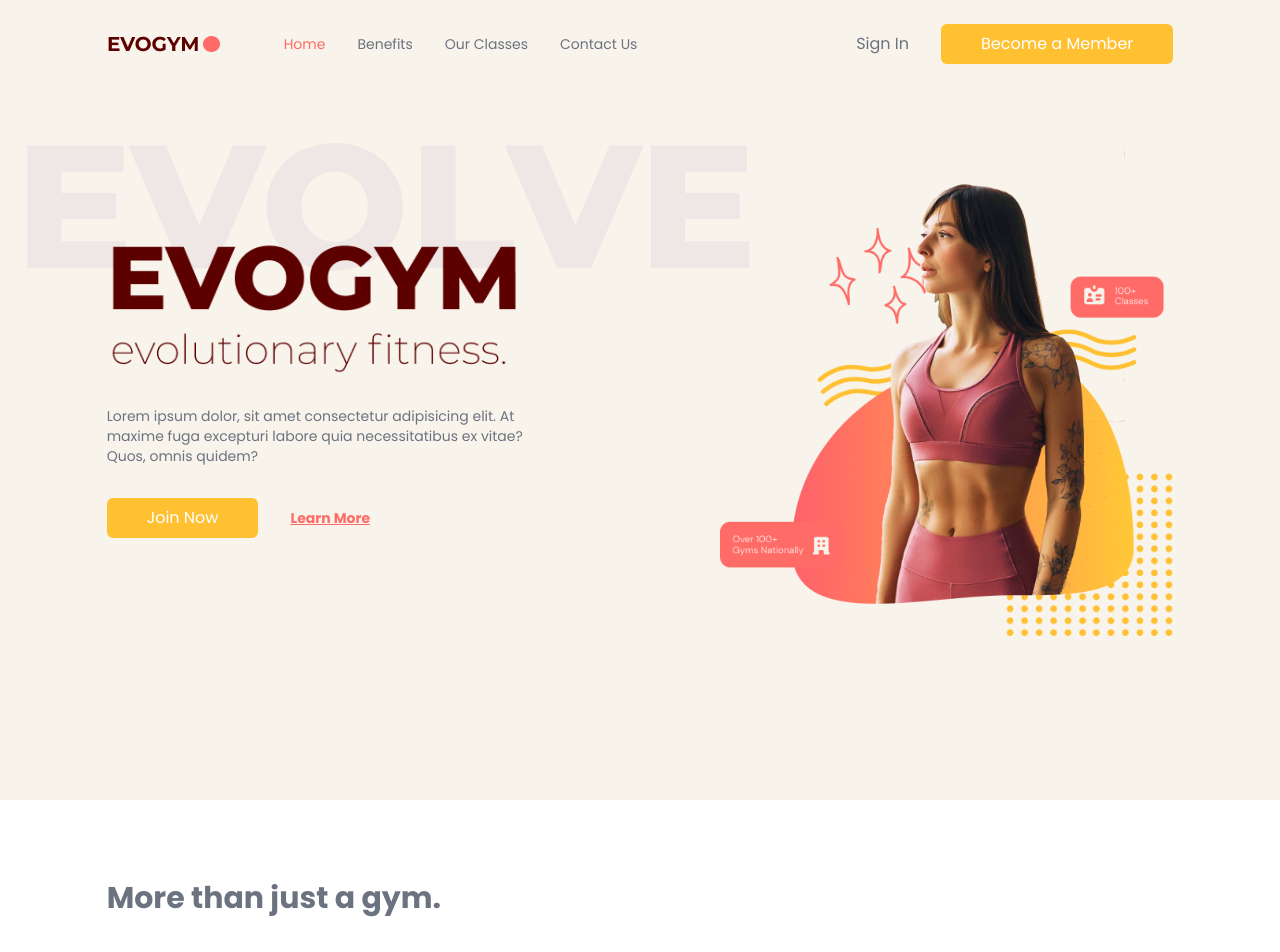
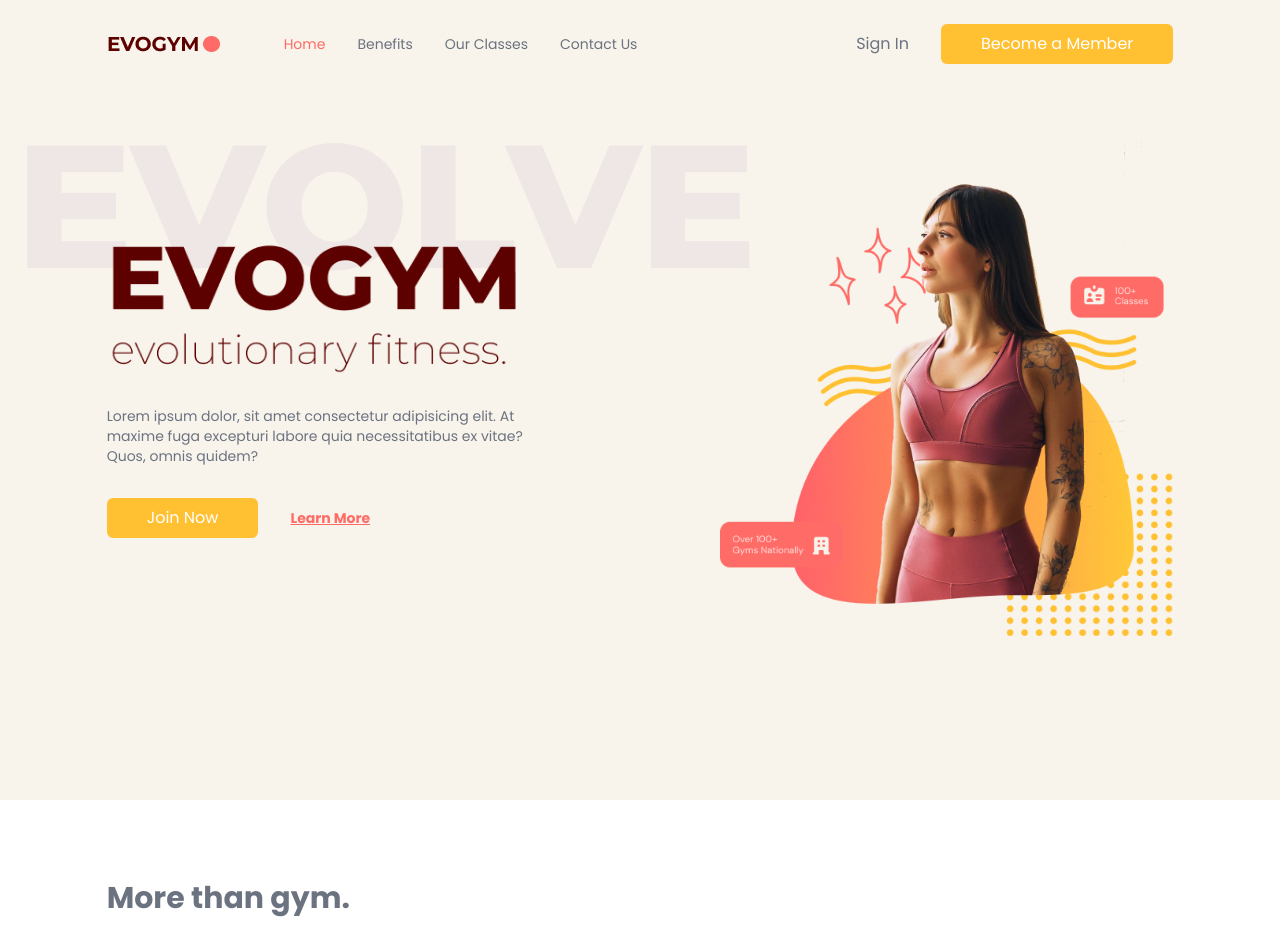
Before and after one commit to yusuffikri/barasuara-typescript, a React (Vite) app: page / in a window 1280 px wide. Shown: the top 952 px of the page. Built offline with nearby package versions, Linux system fonts and the light colour scheme.

Commit message:
benefits page update

```diff
--- a/src/sections/benefits/index.tsx
+++ b/src/sections/benefits/index.tsx
@@ -1,3 +1,4 @@
+import HText from "@/shared/HText";
 import { SelectedPage } from "@/shared/types"
 import { HomeModernIcon, UserGroupIcon, AcademicCapIcon } from "@heroicons/react/24/solid"
 import { motion } from "framer-motion";
@@ -11,9 +12,7 @@ const Benefits = ({setSelectedPage}: Props) => {
   return <section id="benefits" className="mx-auto min-h-full w-5/6 py-20 ">
     <motion.div onViewportEnter={() => setSelectedPage(SelectedPage.Benefits)}>
         <div>
-            <h1 className="basis-3/5 font-poppins text-3xl font-bold">
-                More than just a gym.
-            </h1>
+            <HText>More than gym.</HText>
         </div>
     </motion.div>
   </section>
--- /dev/null
+++ b/src/shared/HText.tsx
@@ -0,0 +1,15 @@
+import React from 'react'
+
+type Props = {
+    children : React.ReactNode;
+}
+
+const HText = ({children}: Props) => {
+  return (
+    <h1 className="basis-3/5 font-poppins text-3xl font-bold">
+        {children}
+    </h1>
+  )
+}
+
+export default HText
```
